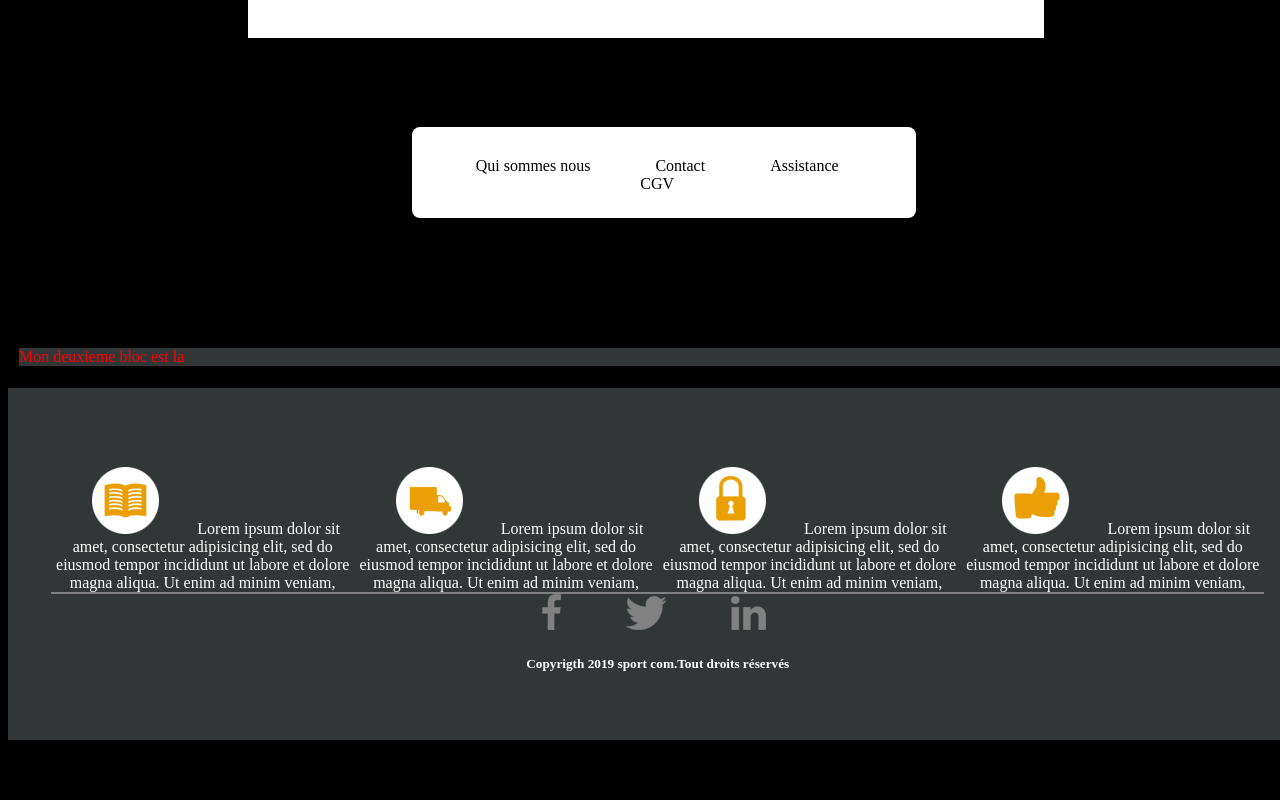
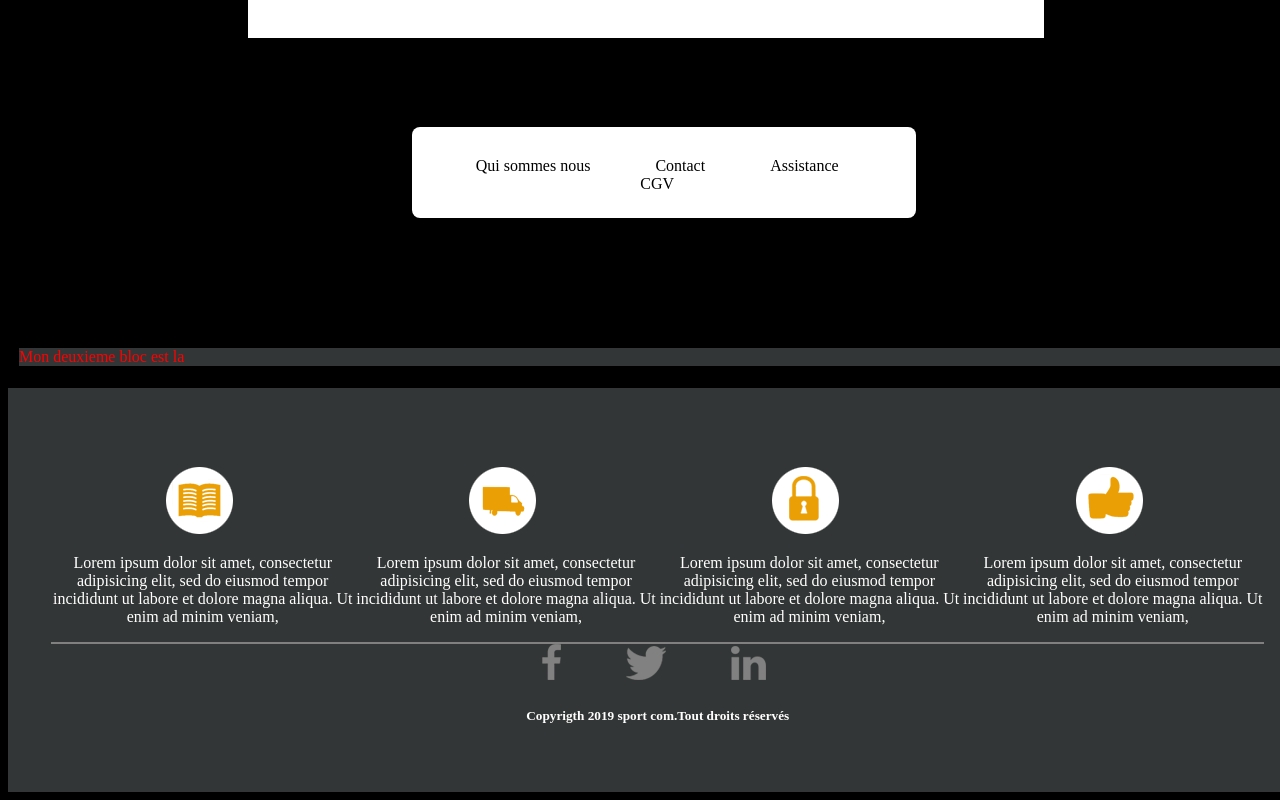
Before and after one commit to mouskito/eval-html, a plain HTML site: page index.html in a window 1280 px wide. Shown: the part 1037-1837 px from the top of the page. Before the commit the page ends 1785 px from the top, so only its background shows below. Drawn offline with Linux system fonts and the light colour scheme.

Commit message:
quelques commentaires dans le code

```diff
--- a/index.html
+++ b/index.html
@@ -65,27 +65,35 @@
 				<section class="logo">
 						<div class="logo1">
 							<a href=""><img src="icon-livre.png"></a>
-							Lorem ipsum dolor sit amet, consectetur adipisicing elit, sed do eiusmod
+							<p>
+								Lorem ipsum dolor sit amet, consectetur adipisicing elit, sed do eiusmod
 							tempor incididunt ut labore et dolore magna aliqua. Ut enim ad minim veniam,
+							</p>
 						</div>
 
 
 						<div class="logo2">
 							<a href=""><img src="icon-camion.png"></a>
-							Lorem ipsum dolor sit amet, consectetur adipisicing elit, sed do eiusmod
+							<p>
+								Lorem ipsum dolor sit amet, consectetur adipisicing elit, sed do eiusmod
 							tempor incididunt ut labore et dolore magna aliqua. Ut enim ad minim veniam,
+							</p>
 						</div>
 
 						<div class="logo3">
 							<a href=""><img src="icon-cadenat.png"></a>
-							Lorem ipsum dolor sit amet, consectetur adipisicing elit, sed do eiusmod
+							<p>
+								Lorem ipsum dolor sit amet, consectetur adipisicing elit, sed do eiusmod
 							tempor incididunt ut labore et dolore magna aliqua. Ut enim ad minim veniam,
+							</p>
 							</div>
 
 						<div class="logo4">
 							<a href=""><img src="icon-pouce.png"></a>
-							Lorem ipsum dolor sit amet, consectetur adipisicing elit, sed do eiusmod
+							<p>
+								Lorem ipsum dolor sit amet, consectetur adipisicing elit, sed do eiusmod
 							tempor incididunt ut labore et dolore magna aliqua. Ut enim ad minim veniam,
+							</p>
 						</div>
 				</section>
 
--- a/style.css
+++ b/style.css
@@ -1,6 +1,6 @@
 body{
 	background: black;
-	display: block;
+	display: block;/* body est deja en display block par default */
 	margin: 8px;
 
 
@@ -93,6 +93,9 @@ header{/*Je veux coller mon bloc du menu*/
 	display: inline;
 }
 /*J veux réduire la taille de mes logo*/
+/*
+* width: taille.px;
+*/
 .span  {
 	margin-left: 50%;
 	margin-right: 16%;
@@ -165,10 +168,17 @@ section{
 	display:inline-flex;
 	color: white;
 	padding-top: 3%;
+
+	/*Moussa
+	* width: 70%;
+    * margin: auto;
+	*/
 }
 /*Je veux déscendre mes bloque fb..*/
 .lienssocial {
-
+/*Moussa
+* margin-top:10%;
+*/
 	justify-content: space-between;
 	bottom: 0px;
 	padding:3px;
@@ -181,4 +191,11 @@ h5 {
 	bottom: 0px;
 	color: white;
 	margin-bottom:2%;/*mon titre ne descend pas*/
+
+	/*Moussa - margin-bottom rajoute de l'espace vers le bas.
+	* Ton texte reste sur la mm ligne
+	* en faisant un margin-top tu rajoute de l'espace en haut donc par conséquent
+	* tu décalle le texte vers le bas
+	*/
+	margin-top:2%;/*mon titre ne descend pas*/
 }
```
